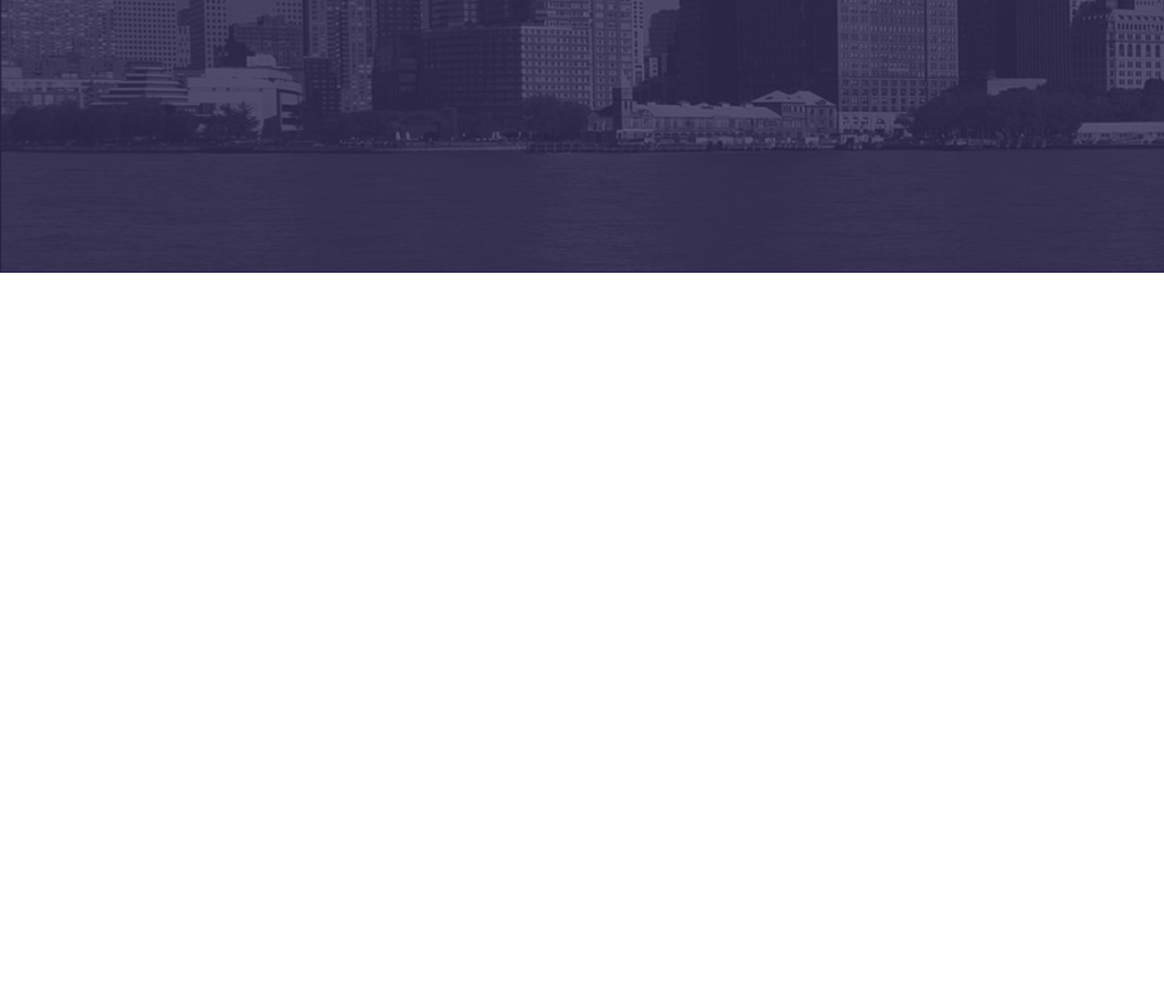
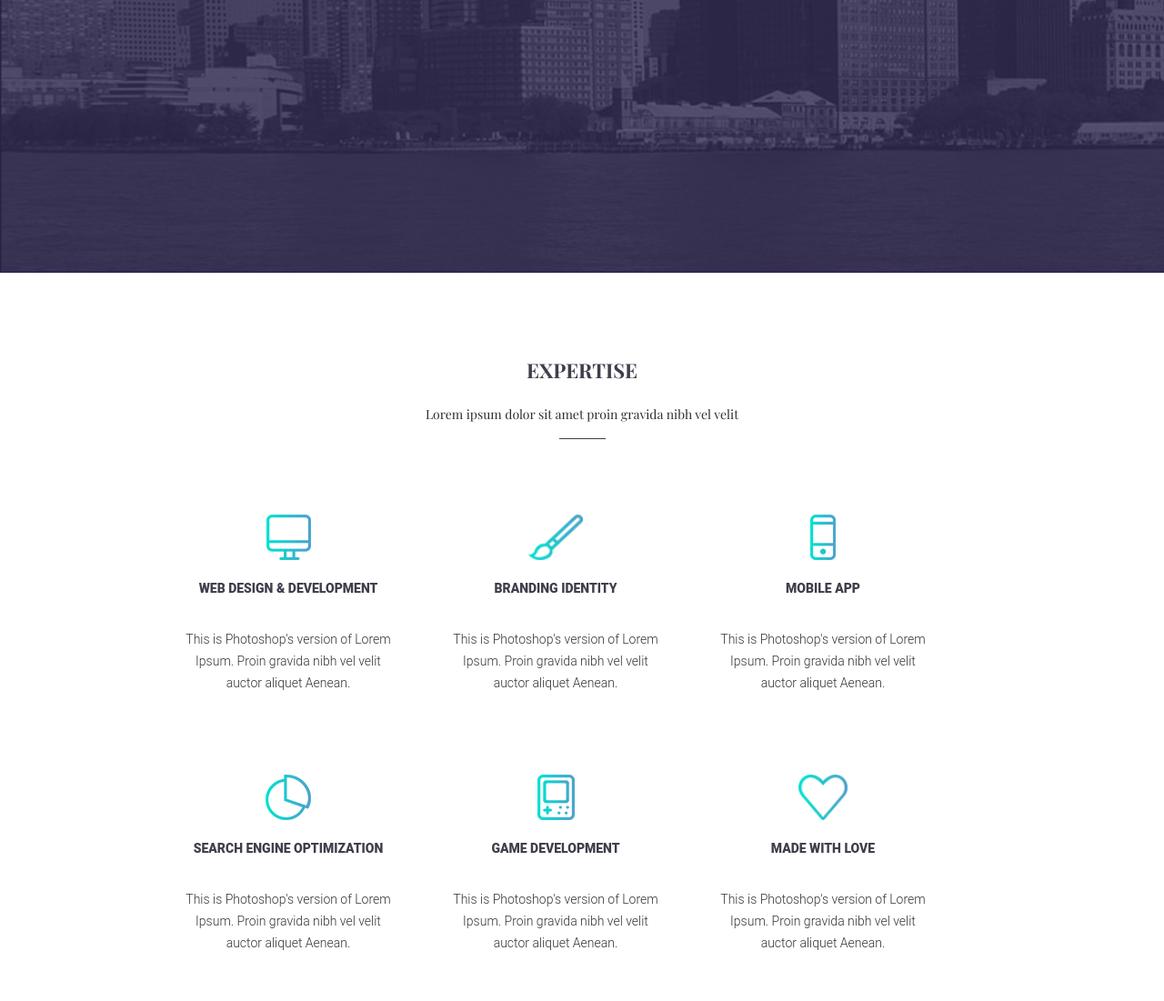
Before and after one commit to olyabot/GeekHub-tasks-, a plain HTML site: page task5/index.html in a window 1280 px wide. Shown: the part 1770-2871 px from the top of the page at 91% size. Before the commit the page ends 2070 px from the top, so only its background shows below. Drawn offline with nearby package versions, Linux system fonts and the light colour scheme; a web font is replaced by a local one.

Commit message:
Done section 3

```diff
--- a/task5/index.html
+++ b/task5/index.html
@@ -55,6 +55,43 @@
                 <img src="images\play_icon.png" alt="play">
                 <p class="text__size_m">WATCH OUR STORY</p>
         </section>
+        <section class="expertise wrapper">
+            <h3 class="title__size_m">EXPERTISE</h3>
+            <p class="expertise_text">Lorem ipsum dolor sit amet proin gravida nibh vel velit</p>
+            <div class="horizontal-line__color"></div>
+            <div class="expertise_bloks">
+                <div class="expertise_elem">
+                    <img class="expertise_img" src="images\expertise\icon_1.png" alt="icon_1">
+                    <h4 class="title__size_s">WEB DESIGN & DEVELOPMENT</h4>
+                    <p class="expertise_text__align">This is Photoshop's version  of Lorem Ipsum. Proin gravida nibh vel velit auctor aliquet Aenean.</p>
+                </div>
+                <div class="expertise_elem">
+                    <img class="expertise_img" src="images\expertise\icon_2.png" alt="icon_2">
+                    <h4 class="title__size_s">BRANDING IDENTITY</h4>
+                    <p class="expertise_text__align">This is Photoshop's version  of Lorem Ipsum. Proin gravida nibh vel velit auctor aliquet Aenean.</p>
+                </div>
+                <div class="expertise_elem">
+                    <img class="expertise_img" src="images\expertise\icon_3.png" alt="icon_3">
+                    <h4 class="title__size_s">MOBILE APP</h4>
+                    <p class="expertise_text__align">This is Photoshop's version  of Lorem Ipsum. Proin gravida nibh vel velit auctor aliquet Aenean.</p>
+                </div>
+                <div class="expertise_elem">
+                    <img class="expertise_img" src="images\expertise\icon_4.png" alt="icon_4">
+                    <h4 class="title__size_s">SEARCH ENGINE OPTIMIZATION</h4>
+                    <p class="expertise_text__align">This is Photoshop's version  of Lorem Ipsum. Proin gravida nibh vel velit auctor aliquet Aenean.</p>
+                </div>
+                <div class="expertise_elem">
+                    <img class="expertise_img" src="images\expertise\icon_5.png" alt="icon_5">
+                    <h4 class="title__size_s">GAME DEVELOPMENT</h4>
+                    <p class="expertise_text__align">This is Photoshop's version  of Lorem Ipsum. Proin gravida nibh vel velit auctor aliquet Aenean.</p>
+                </div>
+                <div class="expertise_elem">
+                    <img class="expertise_img" src="images\expertise\icon_6.png" alt="icon_6">
+                    <h4 class="title__size_s">MADE WITH LOVE</h4>
+                    <p class="expertise_text__align">This is Photoshop's version  of Lorem Ipsum. Proin gravida nibh vel velit auctor aliquet Aenean.</p>
+                </div>
+            </div>
+        </section>
     </aside>
     <footer>
 
--- a/task5/styles/scss/base/_fonts.scss
+++ b/task5/styles/scss/base/_fonts.scss
@@ -30,3 +30,12 @@
         weight: 700;
     }
 }
+
+.title__size_s {
+    font: {
+        size: 14px;
+        family: $fontRoboto;
+        weight: 900;
+    };
+    line-height: 24px;
+}
--- /dev/null
+++ b/task5/styles/scss/layout/sections/_expertise.scss
@@ -0,0 +1,62 @@
+.expertise {
+    display: flex;
+    flex-direction: column;
+    align-items: center;
+    color: $textColor;
+    padding: {
+        top:70px;
+    };
+}
+
+.horizontal-line__color {
+    @extend .horizontal-line;
+    background: {
+        color: $textColor;
+    };
+}
+
+.expertise_text {
+    @extend .text__size_s;
+    color: #2f2d35;
+    font: {
+        family: $fontPlayfair;
+        weight: 400;
+    }
+    margin: {
+        top: 0;
+    }
+}
+
+.expertise_bloks {
+    display: flex;
+    flex-wrap: wrap;
+    align-items: center;
+    padding: {
+        top: 46px;
+    };
+}
+
+.expertise_elem {
+    // width: 33%;//250px
+    // height: 260px;
+    display: flex;
+    flex-direction: column;
+    align-items: center;
+    text-align: center;
+    padding: {
+        top: 37px;
+        bottom: 38px;
+        left: 32px;
+        right: 32px;
+    };
+}
+
+.expertise_img {
+    height: 50px;
+}
+
+.expertise_text__align {
+    @extend .text__size_s;
+    color: #333;
+    width: 230px;
+}
--- a/task5/styles/scss/style.scss
+++ b/task5/styles/scss/style.scss
@@ -9,3 +9,4 @@
 @import "layout/header";
 @import "layout/sections/welcome";
 @import "layout/sections/our-story";
+@import "layout/sections/expertise";
```
Also changed, not shown: task5/images/expertise/icon_1.png (added), task5/images/expertise/icon_2.png (added), task5/images/expertise/icon_3.png (added), task5/images/expertise/icon_4.png (added), task5/images/expertise/icon_5.png (added), task5/images/expertise/icon_6.png (added), task5/styles/css/style.css, 1 other file.
